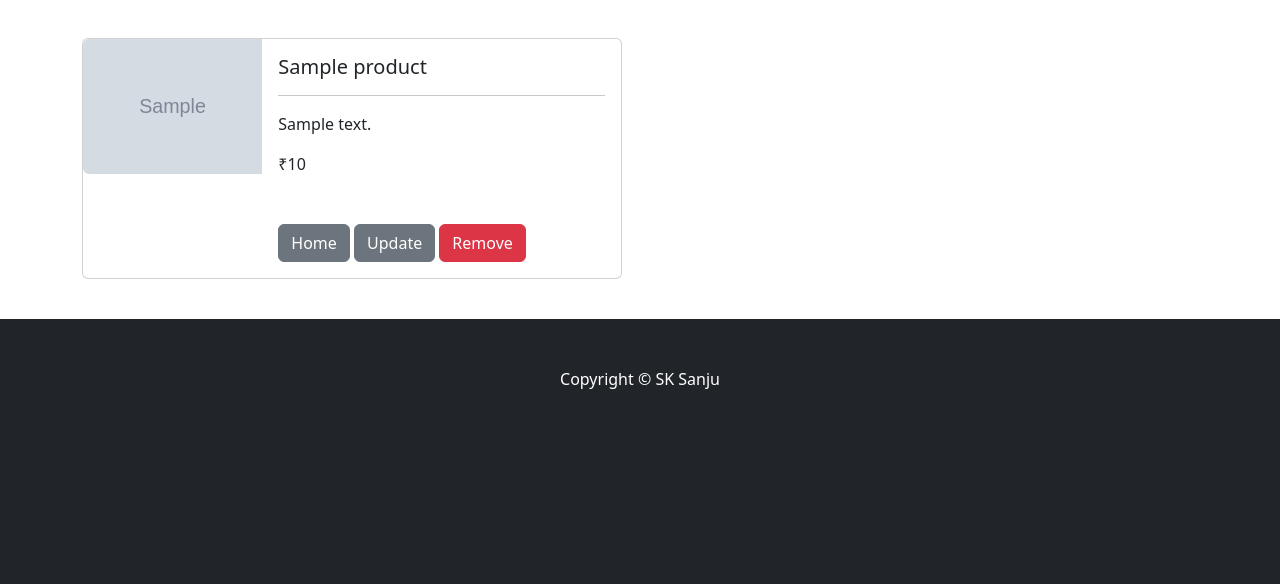
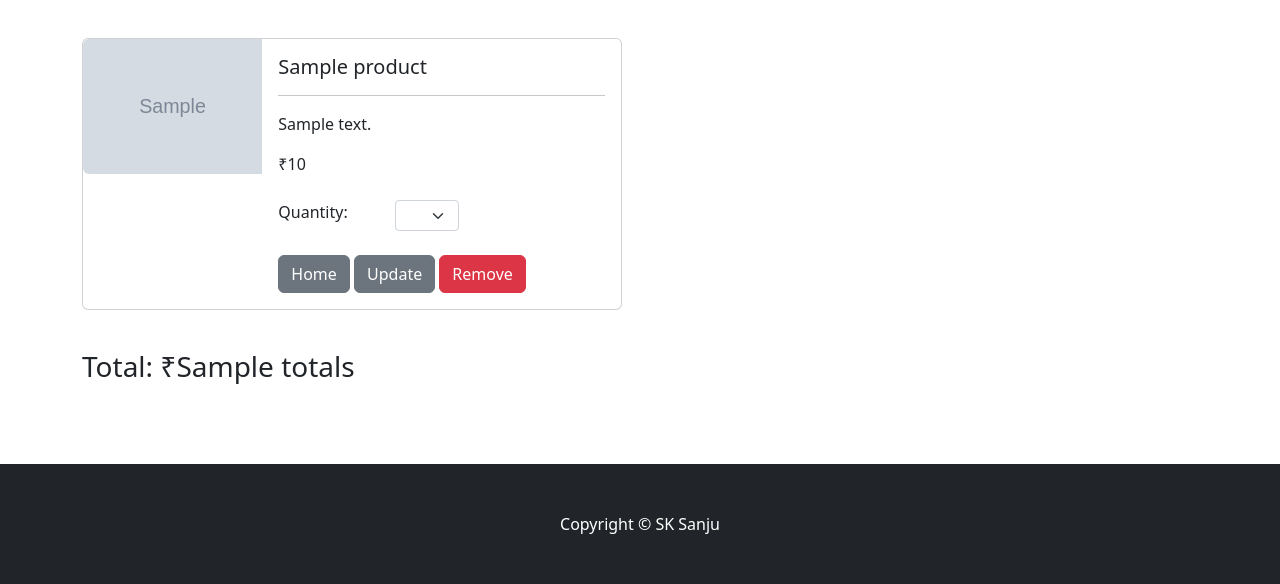
Before and after one commit to sk-sanju/Sk-Fashion-ecommerce, a Django app: template fashion/cart/templates/cart_summary.html in a window 1280 px wide. Shown: the part 363-947 px from the top of the page. Before the commit the page ends 752 px from the top, so only its background shows below. Run offline with Django 5.2, Linux system fonts and the light colour scheme; the template is opened without the code that fills it: most values are stand-ins (such as "Sample title", 1, 10 or a date in 2020); grey boxes marked "Sample" are stand-in pictures.

Commit message:
added total price in cart

```diff
--- a/fashion/cart/cart.py
+++ b/fashion/cart/cart.py
@@ -17,6 +17,22 @@ class Cart():
             #self.cart[product_id] = {'price': str(product.price)}
             self.cart[product_id] = int(product_qty)
         self.session.modified = True
+
+    def cart_total(self):
+        product_ids = self.cart.keys()
+        products = Product.objects.filter(id__in=product_ids)
+        quantities = self.cart
+        total = 0
+        for key, value in quantities.items():
+            key = int(key)
+            for product in products:
+                if product.id == key:
+                    if product.is_sale:
+                        total = total + (product.sale_price * value)
+                    else:
+                        total = total + (product.price * value)
+
+        return total
 
     def __len__(self):
         return len(self.cart)
--- a/fashion/cart/templates/cart_summary.html
+++ b/fashion/cart/templates/cart_summary.html
@@ -36,6 +36,25 @@
                     <br>
                     {% endif %}
                     <br>
+                    <div class="row">
+                        <div class=" col-md-4">Quantity:</div>
+                        <div class="col-md-3">
+                            <select class="form-select form-select-sm" id="{{ 'product_id' }}">
+                                <option selected>
+                                    {% for key, value in quantities.items %}
+                                    {% if key == product.id|slugify %}
+                                    {{ value }}
+                                    {% endif %}
+                                    {% endfor %}
+                                </option>
+                                <option value="1">1</option>
+                                <option value="2">2</option>
+                                <option value="3">3</option>
+                                <option value="4">4</option>
+                                <option value="5">5</option>
+                            </select>
+                        </div>
+                    </div>
                     <br>
                     <a href="{% url "home" %}" class="btn btn-secondary">Home</a>
                     <button type="button" data class="btn btn-secondary update-cart">Update</button>
@@ -46,6 +65,8 @@
     </div>
     <br>
     {% endfor %}
+    <h3>Total: ₹{{ totals }}</h3>
+    <br><br><br>
     {% else %}
     There is nothing in your cart...
     {% endif %}
--- a/fashion/cart/views.py
+++ b/fashion/cart/views.py
@@ -7,7 +7,8 @@ def cart_summary(request):
     cart = Cart(request)
     cart_products = cart.get_prods
     quantities = cart.get_quants
-    return render(request, "cart_summary.html",{"cart_products": cart_products, "quantities": quantities})
+    totals = cart.cart_total()
+    return render(request, "cart_summary.html",{"cart_products": cart_products, "quantities": quantities, "totals": totals})
 
 def cart_add(request):
     cart = Cart(request)
```
Also changed, not shown: fashion/db.sqlite3.
